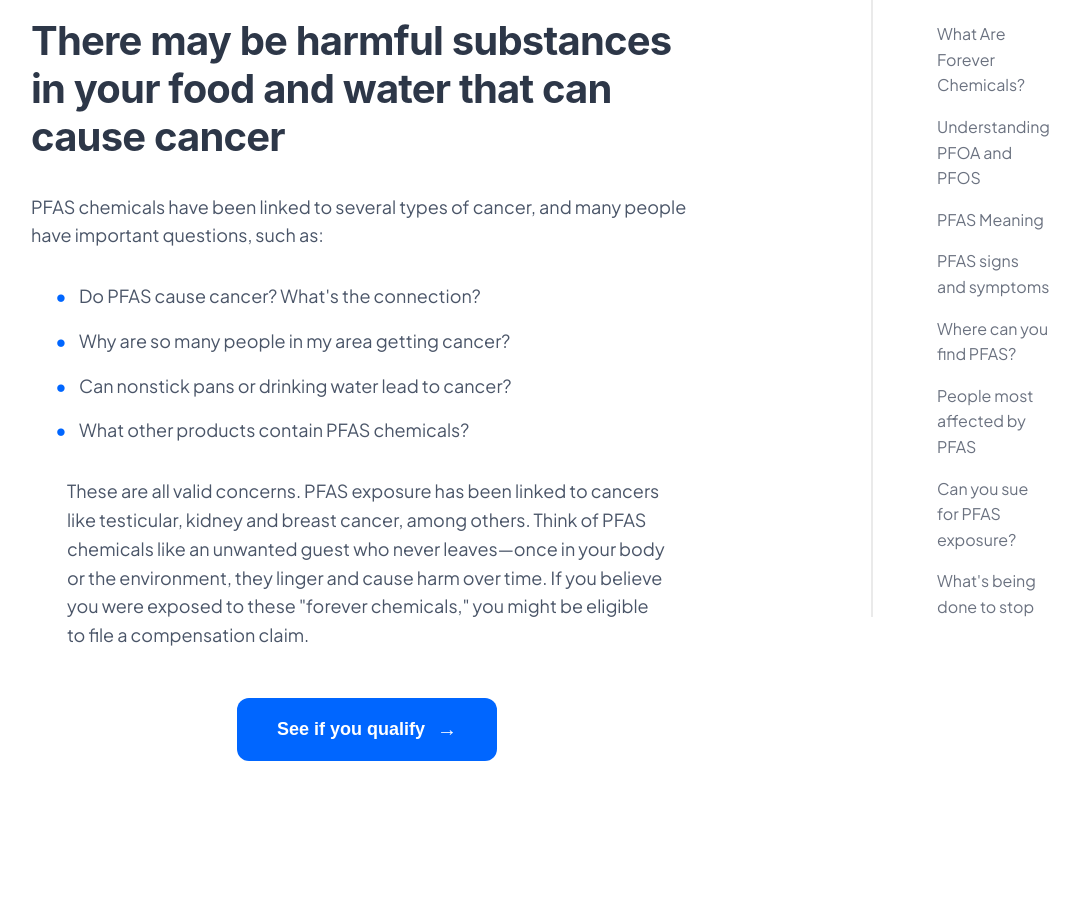
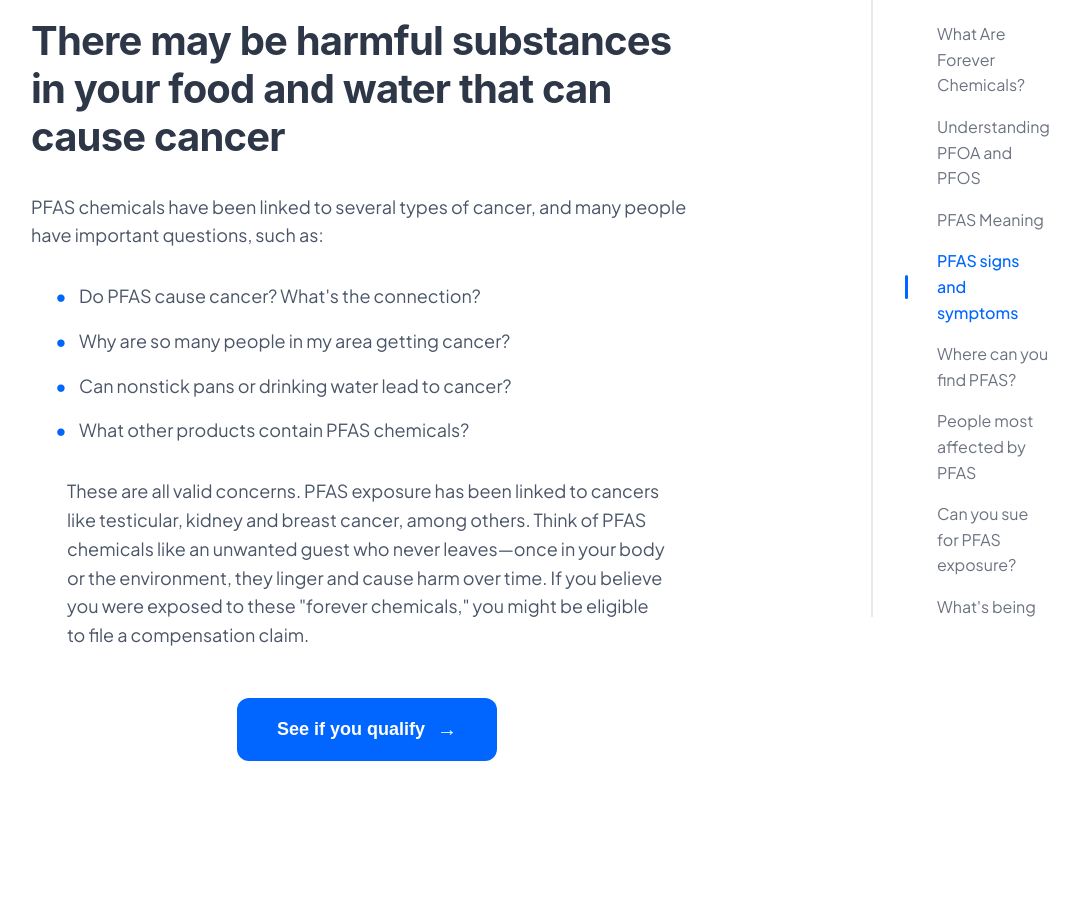
Before and after one commit to agentkain/LIA-Content-landing-page, a plain HTML site: page index.html in a window 1280 px wide. Shown: the part 1045-1956 px from the top of the page, without its empty margins (137-1217 px from the left). Drawn offline with Linux system fonts and the light colour scheme.

Commit message:
active state update

```diff
--- a/script.js
+++ b/script.js
@@ -332,14 +332,24 @@ function initSectionTracking() {
     if (!sections.length || (!mobileNavItems.length && !desktopNavItems.length)) return;
 
     function updateActiveSection() {
-        const scrollPosition = window.scrollY + window.innerHeight / 3;
+        // Use 1/3 of viewport height for better detection
+        const scrollPosition = window.scrollY + (window.innerHeight / 3);
 
+        let activeSection = null;
+
+        // Find the current active section
         sections.forEach(section => {
             const sectionTop = section.offsetTop;
             const sectionBottom = sectionTop + section.offsetHeight;
-            const sectionId = section.id;
 
             if (scrollPosition >= sectionTop && scrollPosition < sectionBottom) {
+                activeSection = section;
+            }
+        });
+
+        if (activeSection) {
+            const sectionId = activeSection.id;
+
             // Update mobile nav
             mobileNavItems.forEach(item => {
                 const isActive = item.getAttribute('href') === `#${sectionId}`;
@@ -350,6 +360,12 @@ function initSectionTracking() {
             desktopNavItems.forEach(item => {
                 const isActive = item.getAttribute('href') === `#${sectionId}`;
                 item.classList.toggle('active', isActive);
+
+                // Also update parent items if needed
+                const parentItem = item.closest('.nav-item');
+                if (parentItem) {
+                    parentItem.classList.toggle('active', isActive);
+                }
             });
 
             // Scroll active mobile nav item into view
@@ -368,7 +384,6 @@ function initSectionTracking() {
                 }
             }
         }
-        });
     }
 
     // Update active section on scroll
--- a/styles.css
+++ b/styles.css
@@ -604,6 +604,27 @@ body {
     position: relative;
 }
 
+.content-nav a.active {
+    color: var(--accent-color);
+    font-weight: 500;
+}
+
+.content-nav a.active::before {
+    content: '';
+    position: absolute;
+    left: -2rem;
+    top: 50%;
+    transform: translateY(-50%);
+    width: 3px;
+    height: 1.5rem;
+    background: var(--accent-color);
+    border-radius: 2px;
+}
+
+.nav-item.active > a {
+    color: var(--accent-color);
+}
+
 .content-nav .nav-header {
     font-size: 0.875rem;
     text-transform: uppercase;
```
Lines whose indentation alone changed are shown as unchanged.
